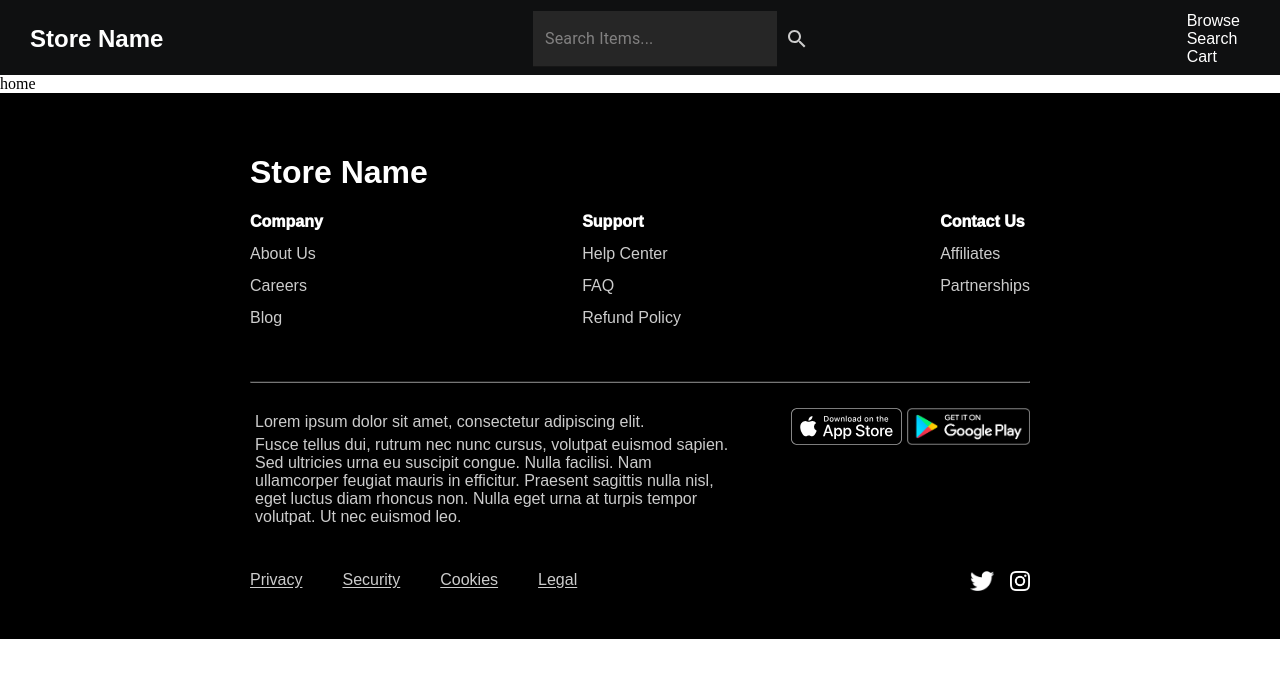
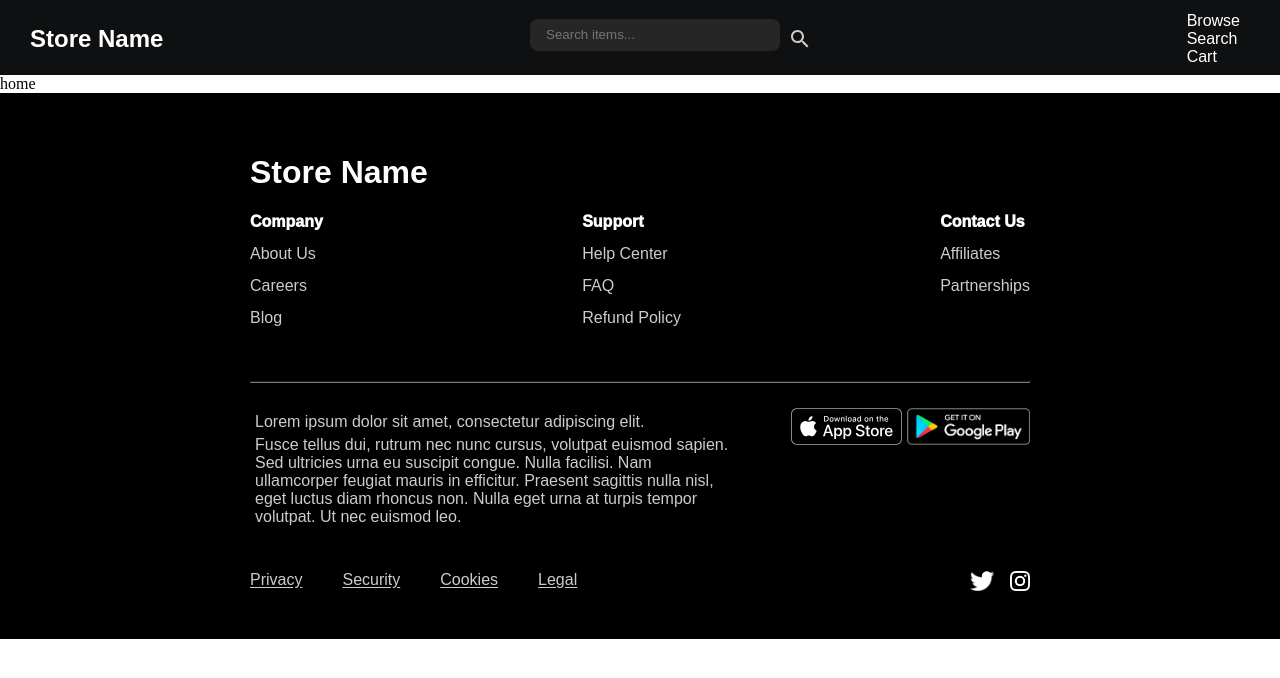
Before and after one commit to gitSuki/ecommerce-app, a React (Vite) app: page / in a window 1280 px wide. Shown: the top 678 px of the page. Built offline with nearby package versions, Linux system fonts and the light colour scheme.

Commit message:
Refactor search bar to vanilla

```diff
--- a/src/components/Navbar.css
+++ b/src/components/Navbar.css
@@ -11,3 +11,23 @@
 .search-section {
     display: flex;
 }
+
+.search-input {
+    background-color: #262626;
+    border: transparent;
+    border-radius: 8px;
+    height: 2rem;
+    width: 250px;
+    padding-left: 1rem;
+    outline: none;
+    color: #cccccc;
+    transition: 0.3s all;
+}
+
+.search-input:hover {
+    background-color: #2d2d2d;
+}
+
+.search-input:focus {
+    background-color: #333;
+}
--- a/src/components/Navbar.tsx
+++ b/src/components/Navbar.tsx
@@ -1,7 +1,7 @@
 import { useNavigate } from "react-router-dom";
 import { useDispatch, useSelector } from "react-redux";
 import { setCartIsOpen } from "../state/cart";
-import { IconButton, TextField } from "@mui/material";
+import { IconButton } from "@mui/material";
 import SearchIcon from "@mui/icons-material/Search";
 import "./Navbar.css";
 
@@ -15,14 +15,7 @@ const Navbar = (): JSX.Element => {
         <nav className="navbar">
             <h1>Store Name</h1>
             <form className="search-section">
-                <TextField
-                    label="Search Items..."
-                    variant="filled"
-                    sx={{
-                        input: { color: "#cccccc", backgroundColor: "#262626" },
-                        label: { color: "#828181" },
-                    }}
-                />
+                <input className="search-input" placeholder="Search items..." type="text"></input>
                 <IconButton sx={{ "&:hover": { backgroundColor: "RGBA(163,163,163,0.50)" } }}>
                     <SearchIcon sx={{ color: "#cccccc" }}></SearchIcon>
                 </IconButton>
```
Also changed, not shown: src/theme.ts (deleted, +0 -54 lines).
